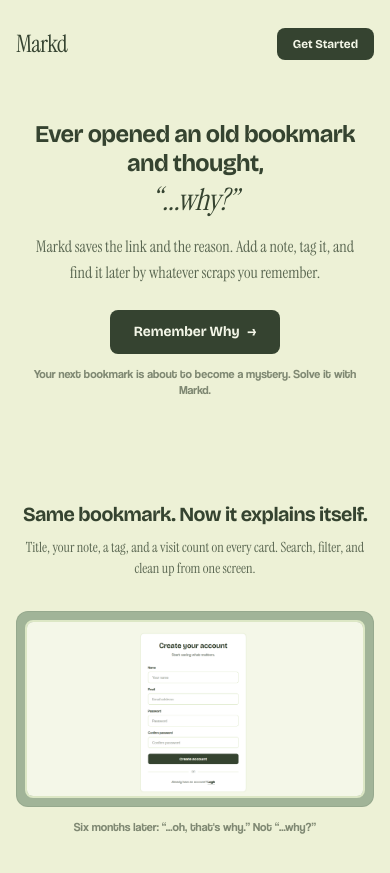
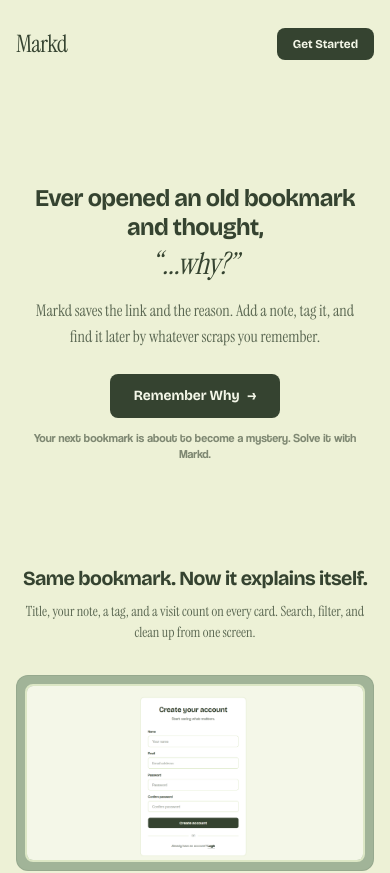
Before and after one commit to VByte-dev/Markd, a React (Vite) app in the folder frontend/: page /landing in a window 390 px wide. Shown: the top 873 px of the page. Built offline with nearby package versions, Linux system fonts and the light colour scheme.

Commit message:
feat: add LandingPage component with feature showcase and responsive design

```diff
--- a/frontend/src/pages/LandingPage.jsx
+++ b/frontend/src/pages/LandingPage.jsx
@@ -90,7 +90,7 @@ const LandingPage = () => {
         </header>
 
         {/* Hero Section */}
-        <section className="text-center pt-12 pb-16 sm:pt-20 sm:pb-24 md:pt-28 md:pb-32">
+        <section className="text-center pt-28 pb-16 sm:pb-24 md:pt-28 md:pb-32">
           <h1 className="font-[bricolage] text-2xl sm:text-4xl md:text-5xl lg:text-6xl text-deep max-w-2xl mx-auto leading-[1.2] sm:leading-[1.15] tracking-tight">
             Ever opened an old bookmark and thought,{" "}
             <span className="font-[instrumentSerif] italic font-normal text-3xl sm:text-5xl md:text-6xl lg:text-7xl block sm:inline mt-1 sm:mt-0">
@@ -254,7 +254,7 @@ const LandingPage = () => {
         </section>
 
         {/* Call to Action */}
-        <section className="my-10 sm:my-16 md:my-24">
+        <section className="mt-10 sm:mt-16 md:mt-24 mb-16 sm:mb-24 md:mb-32">
           <div className="bg-deep text-surface rounded-xl sm:rounded-2xl md:rounded-3xl p-5 sm:p-10 md:p-16 text-center border border-dark/30">
             <h2 className="font-[bricolage] text-xl sm:text-3xl md:text-4xl lg:text-5xl text-surface tracking-tight max-w-xl mx-auto leading-tight">
               Your next bookmark deserves a reason.
@@ -284,7 +284,7 @@ const LandingPage = () => {
         </section>
 
         {/* Footer */}
-        <footer className="pt-8 sm:pt-12 pb-8 border-t border-deep/15">
+        <footer className="mt-32 md:mt-32 pt-8 sm:pt-12 pb-10 sm:pb-14 border-t border-deep/15">
           <div className="flex flex-col md:flex-row justify-between gap-6 md:gap-12">
             <div className="space-y-3 sm:space-y-4">
               <Link
```
